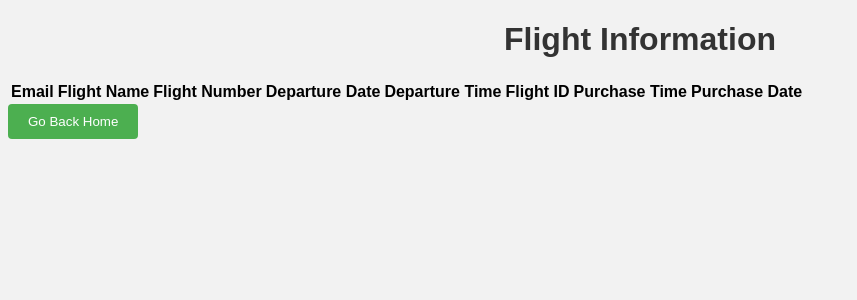
After one commit to dooont/databasesfinal, a Flask app: page /cancel in a window 1280 px wide. The commit adds this page. Shown: the top 300 px of the page, without its empty margins (0-857 px from the left). Run offline with Flask 3, Linux system fonts and the light colour scheme; data that the repository does not hold is empty.

Commit message:
cnacel works

```diff
--- a/app.py
+++ b/app.py
@@ -37,6 +37,7 @@ def customer_login():
     global customerLogged
     if request.method == 'POST':
         username = request.form.get('username')
+        print(username)
         password = request.form.get('password')
         connection = get_db_connection()
         try:
@@ -284,6 +285,48 @@ def track_spending():
         connection.close()
 
     return render_template('spending.html', total_past_year=total_past_year, monthly_data=monthly_data, range_total=None, range_monthly_data=None)
+
+#cancel route
+@app.route('/cancel', methods=['GET', 'POST'])
+def cancel():
+    if request.method == 'GET':
+        connection = get_db_connection()
+        try:
+            with connection.cursor() as cursor:
+                username = session.get('username')
+                cursor.execute("SELECT * FROM purchases WHERE CustomerEmail = %s", ('alice.smith@example.com',))
+                purchases = cursor.fetchall()
+        finally:
+            connection.close()
+        return render_template('cancel.html', purchases=purchases)
+    else:
+        email = request.form.get('email')
+        purchase_name = request.form.get('purchase_name')
+        purchase_number = request.form.get('purchase_number')
+        purchase_depDate = request.form.get('purchase_depDate')
+        purchase_depTime = request.form.get('purchase_depTime')
+        # Assuming ticketID is the unique identifier for a ticket
+        connection = get_db_connection()
+        try:
+            with connection.cursor() as cursor:
+                sql = "SELECT ticketID FROM ticket WHERE flightNum = %s AND flightName = %s"
+                cursor.execute(sql, (purchase_number, purchase_name))
+                result = cursor.fetchone()
+                tixID = result['ticketID'] if result and result['ticketID'] is not None else 0
+
+                print(email, purchase_name, purchase_number, purchase_depDate, purchase_depTime)
+                query1 = "DELETE FROM purchases WHERE CustomerEmail = %s AND flightName = %s AND flightNum = %s AND flightDepDate = %s AND flightDepTime = %s"
+                cursor.execute(query1, (email, purchase_name, purchase_number, purchase_depDate, purchase_depTime))
+                # cursor.execute("DELETE FROM purchases WHERE CustomerEmail = %s AND flightName = %s AND flightNum = %s AND flightDepDate = %s AND flightDepTime = %s",(email, purchase_name, purchase_number, purchase_depDate, purchase_depTime))
+                connection.commit()
+                query2 = "DELETE FROM ticket WHERE ticketID = %s"
+                cursor.execute(query2, (tixID))
+                # cursor.execute("DELETE FROM ticket WHERE ticketID = %s", tixID)
+                connection.commit()
+        finally:
+            connection.close()
+        return redirect('/cancel')
+
 
 #Staff Pages + What they can do =========================================================================================
 
--- /dev/null
+++ b/templates/cancel.html
@@ -0,0 +1,106 @@
+<!DOCTYPE html>
+<html lang="en">
+
+<head>
+  <meta charset="UTF-8">
+  <meta name="viewport" content="width=device-width, initial-scale=1.0">
+  <style>
+    /* Add your CSS styles here */
+    body {
+      font-family: Arial, sans-serif;
+      background-color: #f2f2f2;
+    }
+
+    h1 {
+      color: #333;
+      text-align: center;
+    }
+
+    .customer.register-form {
+      margin: 20px auto;
+      max-width: 400px;
+      padding: 20px;
+      background-color: #fff;
+      border-radius: 5px;
+      box-shadow: 0 2px 5px rgba(0, 0, 0, 0.1);
+    }
+
+    label {
+      display: block;
+      margin-bottom: 10px;
+      font-weight: bold;
+    }
+
+    input {
+      width: 100%;
+      padding: 10px;
+      border: 1px solid #ccc;
+      border-radius: 4px;
+      box-sizing: border-box;
+      margin-bottom: 10px;
+    }
+
+    input[type="submit"],
+    button {
+      background-color: #4CAF50;
+      color: white;
+      padding: 10px 20px;
+      border: none;
+      border-radius: 4px;
+      cursor: pointer;
+    }
+
+    input[type="submit"]:hover,
+    button:hover {
+      background-color: #45a049;
+    }
+  </style>
+</head>
+
+<body>
+  <h1>Flight Information</h1>
+  <table>
+    <thead>
+      <tr>
+        <th>Email</th>
+        <th>Flight Name</th>
+        <th>Flight Number</th>
+        <th>Departure Date</th>
+        <th>Departure Time</th>
+        <th>Flight ID</th>
+        <th>Purchase Time</th>
+        <th>Purchase Date</th>
+      </tr>
+    </thead>
+    <tbody>
+      {% for purchase in purchases %}
+      <tr>
+        <td>{{ purchase.CustomerEmail }}</td>
+        <td>{{ purchase.flightName }}</td>
+        <td>{{ purchase.flightNum }}</td>
+        <td>{{ purchase.flightDepDate }}</td>
+        <td>{{ purchase.flightDepTime }}</td>
+        <td>{{ purchase.flightID}}</td>
+        <td>{{ purchase.PurchaseTime }}</td>
+        <td>{{ purchase.PurchaseDate }}</td>
+        <td>
+          <form action="/cancel" method="post">
+            <input type="hidden" name="email" value="{{ purchase.CustomerEmail }}">
+            <input type="hidden" name="purchase_name" value="{{ purchase.flightName }}">
+            <input type="hidden" name="purchase_number" value="{{ purchase.flightNum }}">
+            <input type="hidden" name="purchase_depDate" value="{{ purchase.flightDepDate }}">
+            <input type="hidden" name="purchase_depTime" value="{{ purchase.flightDepTime }}">
+            <button type="submit">Cancel</button>
+          </form>
+        </td>
+
+      </tr>
+      {% endfor %}
+    </tbody>
+  </table>
+  <form method="get" action="/">
+    <button type="submit">Go Back Home</button>
+  </form>
+</body>
+
+</html>
--- a/templates/customer_home.html
+++ b/templates/customer_home.html
@@ -12,7 +12,7 @@
       <a href="/flights" class="dashboard-link">View My Flights</a>
       <!-- you can search for flights in the flights tab -->
       <a href="/purchase" class="dashboard-link">Purchase Tickets</a>
-      <a href="/cancel_trip" class="dashboard-link">Cancel Trip</a>
+      <a href="/cancel" class="dashboard-link">Cancel Trip</a>
       <a href="/ratings" class="dashboard-link">Rate and Comment on Flights</a>
       <a href="/spending" class="dashboard-link">Track My Spending</a>
       <a href="/logout" class="dashboard-link">Logout</a>
```
